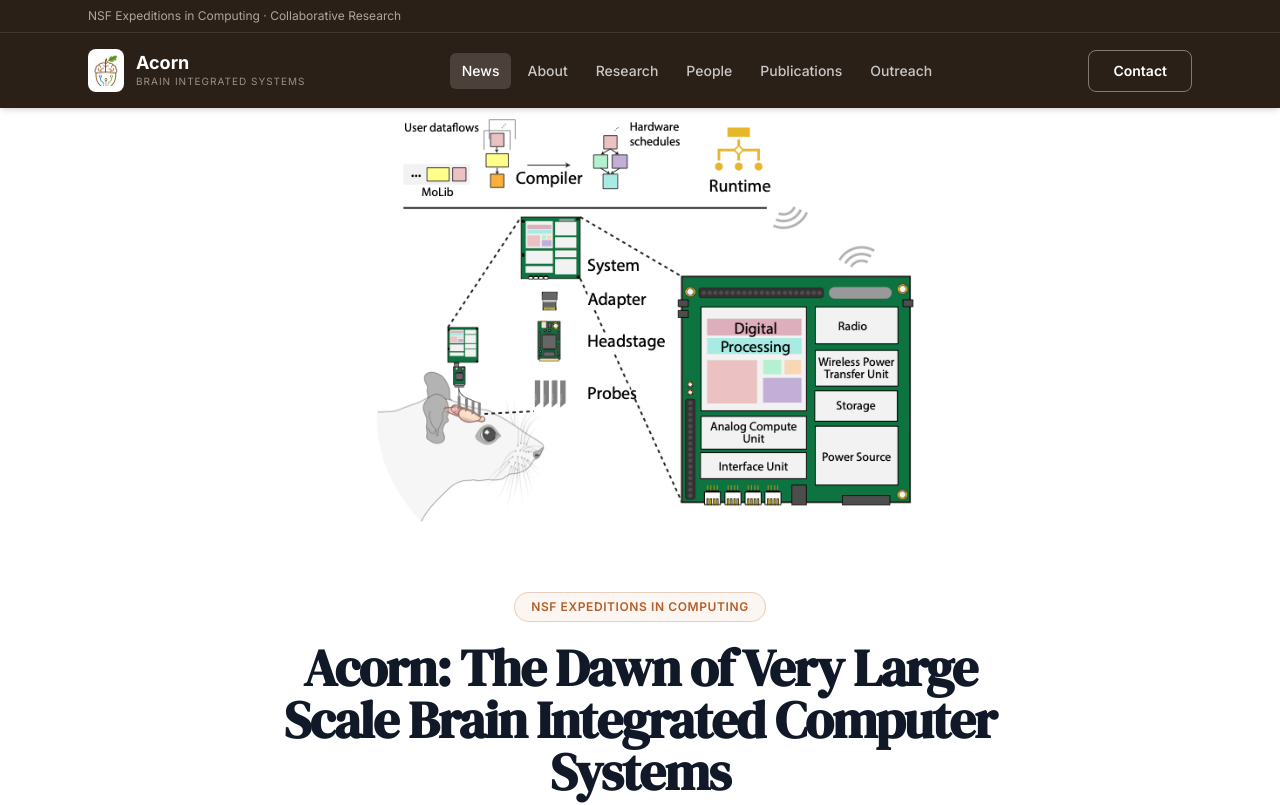
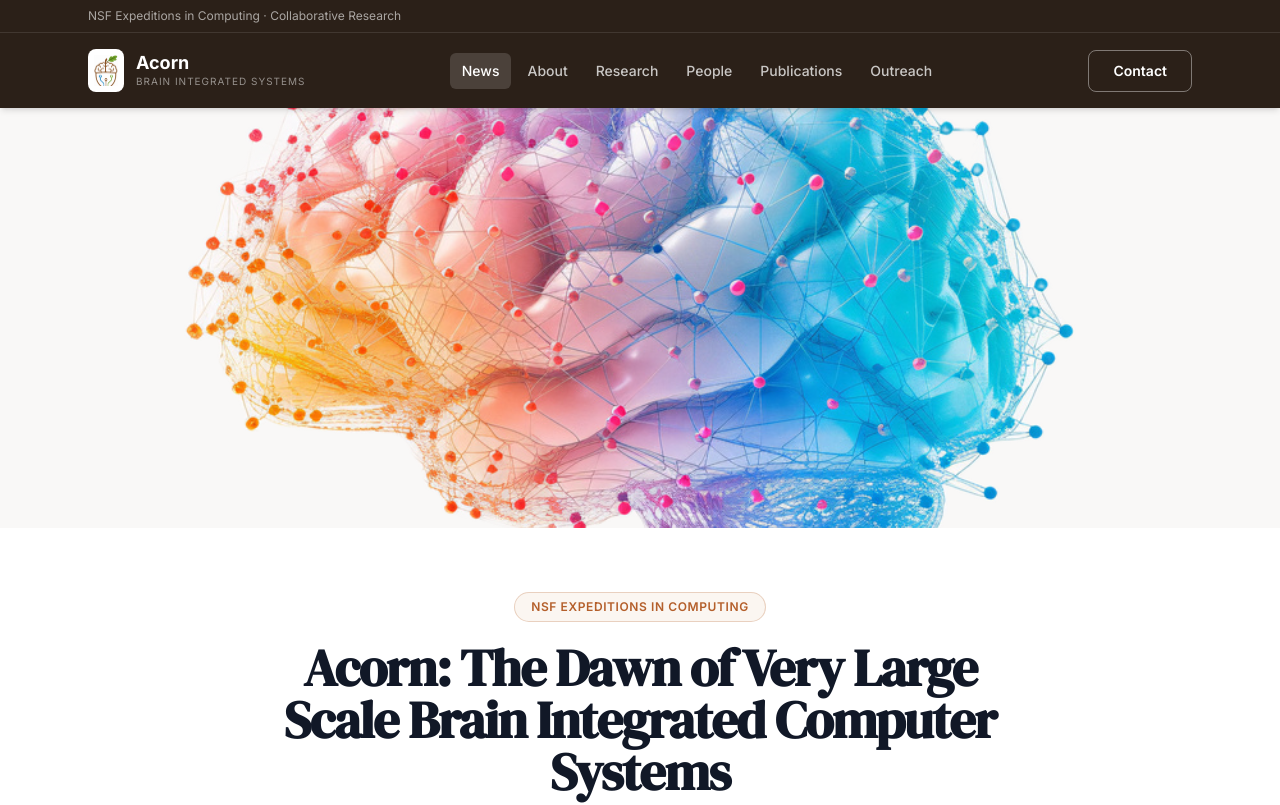
Before and after one commit to Gimmick12-DYY/Acorn-Web, a Next.js app in the folder apps/web/: page / in a window 1280 px wide. Shown: the top 805 px of the page. Built offline with nearby package versions, Linux system fonts and the light colour scheme.

Commit message:
Update- images

```diff
--- a/apps/web/components/Hero.tsx
+++ b/apps/web/components/Hero.tsx
@@ -9,9 +9,10 @@ export function Hero() {
     <>
       <ImageSlot
         src={heroImage}
-        alt="Acorn expedition — software stack and implantable hardware system overview"
+        alt="Stylized neural network brain representing Acorn brain-computer interfacing research"
         variant="banner"
-        fit="contain"
+        fit="cover"
+        className="bg-black"
       />
 
       <section className="bg-white border-b border-gray-200/80">
--- a/apps/web/content/images.ts
+++ b/apps/web/content/images.ts
@@ -1,6 +1,6 @@
 /** Public site images — paths under apps/web/public/images/ */
 
-export const heroImage = '/images/overview-panel-1.png';
+export const heroImage = '/images/hero-brain.png';
 
 export const overviewPanels = [
   {
```
Also changed, not shown: apps/web/public/images/hero-brain.png (added), 1 other file (tests, documents, lock files or other folders).
